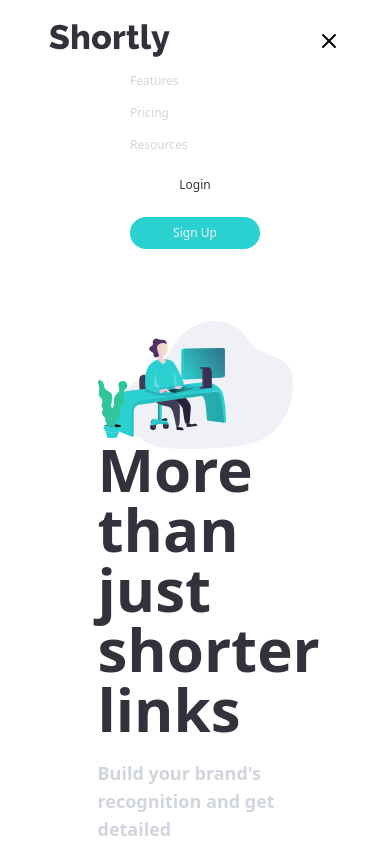
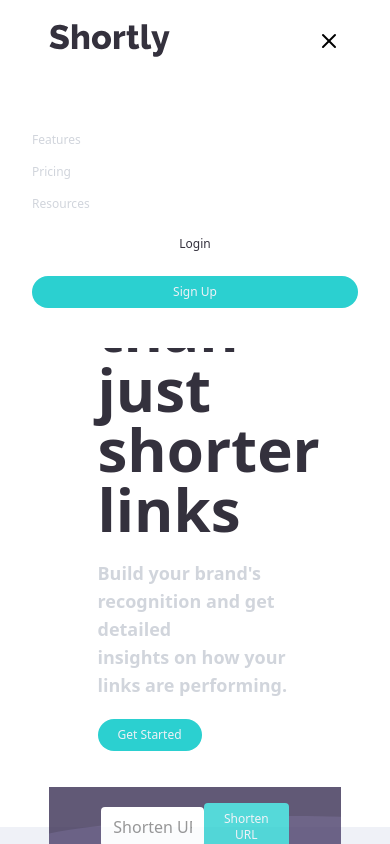
Before and after one commit to soala144/url-shortener, a React (Vite) app: page / in a window 390 px wide. Both pictures are taken after a click on the button 329 px from the left and 40 px from the top of the page. Shown: the top 844 px of the page. Built offline with nearby package versions, Linux system fonts and the light colour scheme.

Commit message:
fixed mobile dropnav

```diff
--- a/src/Components/Navbar.jsx
+++ b/src/Components/Navbar.jsx
@@ -20,12 +20,12 @@ const Navbar = () => {
           <Buttons>Sign Up</Buttons>
         </div>
 
-        <button onClick={() => setIsOpen(!isOpen)} className="md:hidden">
+        <button onClick={() => setIsOpen(!isOpen)} className="md:hidden z-10">
           {isOpen ? <X size={24} /> : <Menu size={24} />}
         </button>
       </nav>
       {isOpen && (
-        <div className="w-1/3 m-auto ">
+        <div className="m-auto fixed top-[10%] w-full p-8 bg-white z-50">
           <ul className="md:hidden flex justify-between gap-4 flex-col mt-2 w-full ml-auto text-gray-300 text-xs py-2 ">
             <li>Features</li>
             <li>Pricing</li>
```
Also changed, not shown: src/index.css (line endings or trailing spaces).
